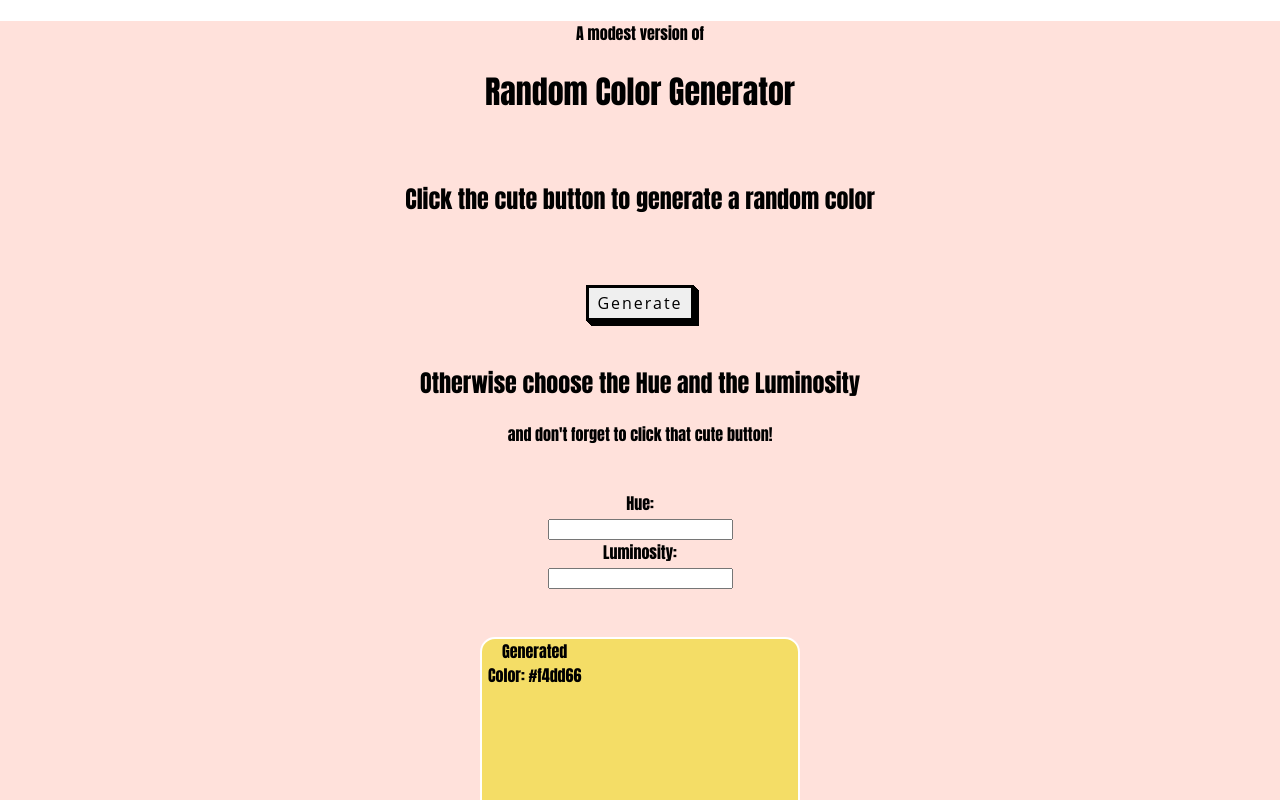
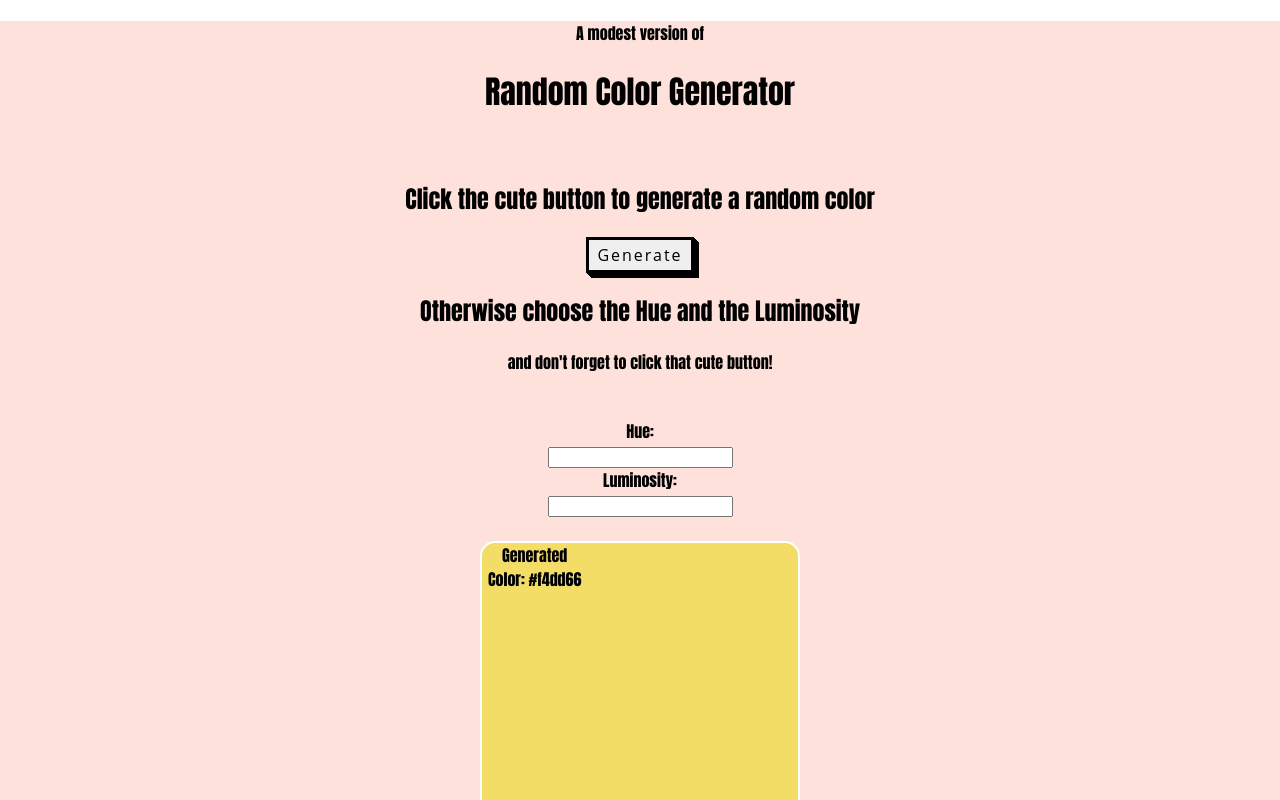
Before and after one commit to ElenaAnnibali/react-random-color-generator, a React (Create React App) app: page / in a window 1280 px wide. Shown: the top 800 px of the page. Built offline with nearby package versions, Linux system fonts and the light colour scheme.

Commit message:
Debug attempt #1

```diff
--- a/src/App.js
+++ b/src/App.js
@@ -3,17 +3,14 @@ import Div from './Div.js';
 
 export default function App() {
   return (
-    <div className="App">
+    <body className="App">
       <h4>A modest version of</h4>
       <h1>Random Color Generator</h1>
       <br />
       <h2>Click the cute button to generate a random color</h2>
-      <br />
-      <br />
       <Div />
       <br />
       <br />
-      <br />
-    </div>
+    </body>
   );
 }
--- a/src/Div.js
+++ b/src/Div.js
@@ -68,7 +68,6 @@ export default function Div() {
         Generate
       </button>
       <br />
-      <br />
       <h2>Otherwise choose the Hue and the Luminosity</h2>
       <h4>and don't forget to click that cute button!</h4>
       <br />
@@ -91,7 +90,6 @@ export default function Div() {
       </label>
       <br />
       <br />
-      <br />
       <div css={myDivStyle(generateColor)}>
         Generated Color: {generateColor}
       </div>
```
